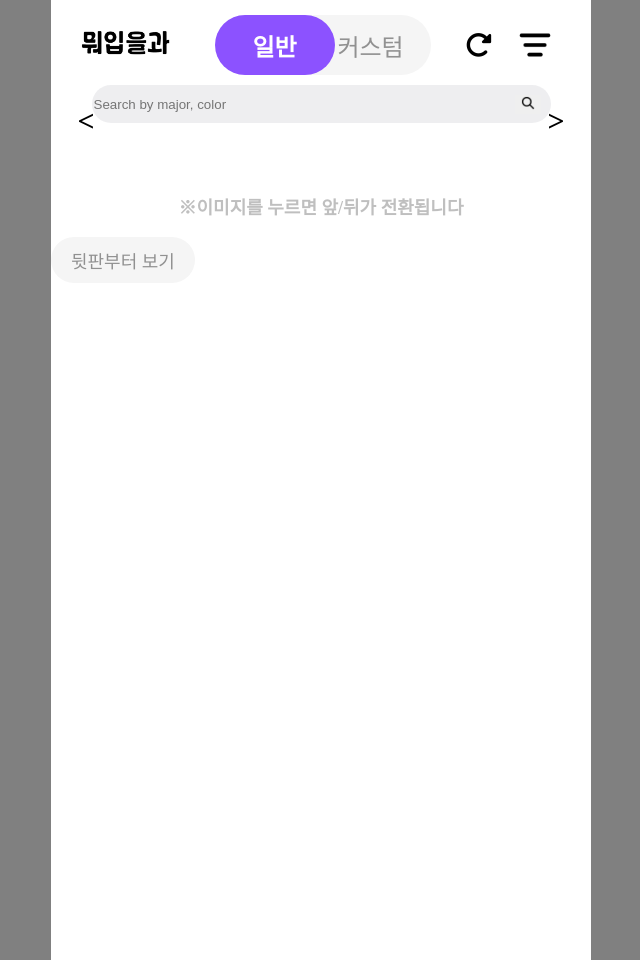
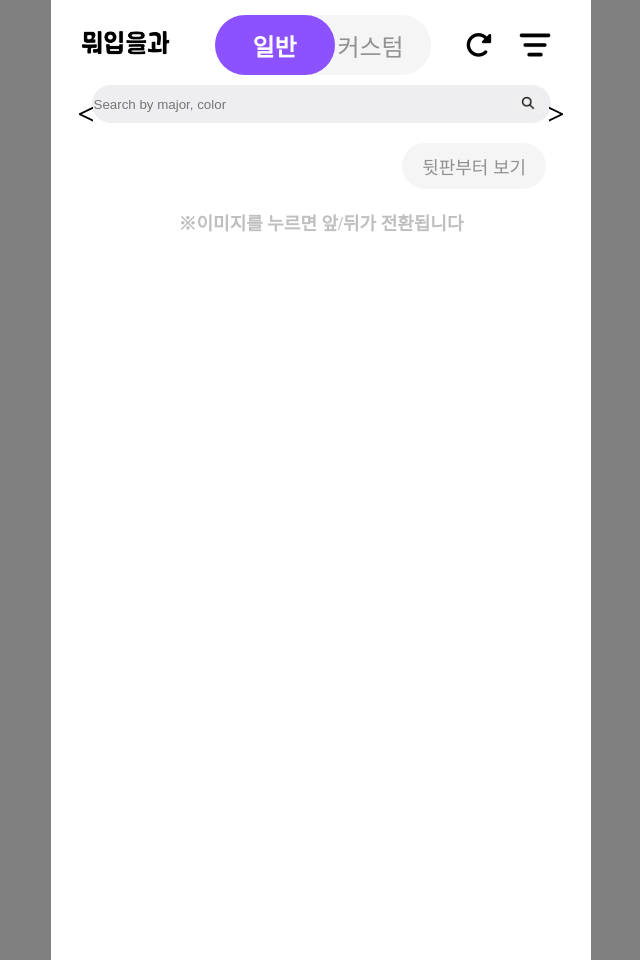
Before and after one commit to sem201/2024-simba-2-21, a Django app: page /main/ in a window 1280 px wide. Shown: the whole page, without its empty margins (319-959 px from the left). Run offline with Django 5.2, Linux system fonts and the light colour scheme; data that the repository does not hold is empty; some libraries are stand-ins or nearby versions; some web fonts are replaced.

Commit message:
feat : 뒷판부터 보기 버튼 생성 / style : 최신순 인기순 버튼 폰트 색상 및 스타일 변경

```diff
--- a/simbathonproject/main/templates/main/custompage.html
+++ b/simbathonproject/main/templates/main/custompage.html
@@ -12,7 +12,8 @@
         <div class="button_container">    <!--버튼 컨테이너 -->
             <div class='left_box'><div id="logo_box">
                 <a href='/custom/'><img src = "{% static 'assets/icons/varsity_logo.png' %}" id='logo'/></a>
-            </div></div>
+            </div>
+        </div>
             <div id="normal_custom">      <!--일반/커스텀 선택 슬라이더-->
                 <a href='/main'><button id="normal_btn">일반</button></a>
                 <button id="custom_btn">커스텀</button>
--- a/simbathonproject/main/templates/main/mainpage.html
+++ b/simbathonproject/main/templates/main/mainpage.html
@@ -40,13 +40,15 @@
         </div>
 
         <div id="main_container">   <!--메인컨테이너-->
+            <div id="sort_buttons">
+                <button id="show_back_button">뒷판부터 보기</button> <!-- 추가된 버튼 -->
+            </div>
             <div class="slider__wrap">
                 <div class="slider__btn" id="left_slider__btn">
                     <a href="#" class="prev" title="이전">&lt;</a>
                 </div>
                 <div class="slider__img">
                     <p id="toggle_instruction" align="center">※이미지를 누르면 앞/뒤가 전환됩니다</p>
-                    <button id="show_back_button">뒷판부터 보기</button> <!-- 추가된 버튼 -->
                     <div class="slider__inner">
                         {% for varsity in varsitys %}
                             {% if not filter_apply_dep or varsity.major in filter_apply_dep %}
--- a/simbathonproject/simbathonproject/static/css/main/custom_page.css
+++ b/simbathonproject/simbathonproject/static/css/main/custom_page.css
@@ -398,8 +398,13 @@ button{
 
 .active {
     color: rgba(68, 42, 120, 1) !important;
+    font-weight: bold;
 }
 
 .inactive {
     color: rgba(184, 184, 184, 1) !important;
 }
+
+#show_back_button{
+
+}
--- a/simbathonproject/simbathonproject/static/css/main/main_page.css
+++ b/simbathonproject/simbathonproject/static/css/main/main_page.css
@@ -183,7 +183,8 @@ a {
     display: flex;
     justify-content: flex-start;
     align-items: center;
-    margin: 50px 0px 0px 0px;
+    flex-direction: column;
+    margin: 20px 0px 0px 0px;
 }
 
 #main_box {
@@ -405,3 +406,11 @@ button{
     background-color: #8C52FF;
     color: #FFFFFF;
 }
+
+#sort_buttons{
+    display:flex;
+    width:450px;
+    justify-content: flex-end;
+    align-items: flex-end;
+    gap:15px;
+}
```
